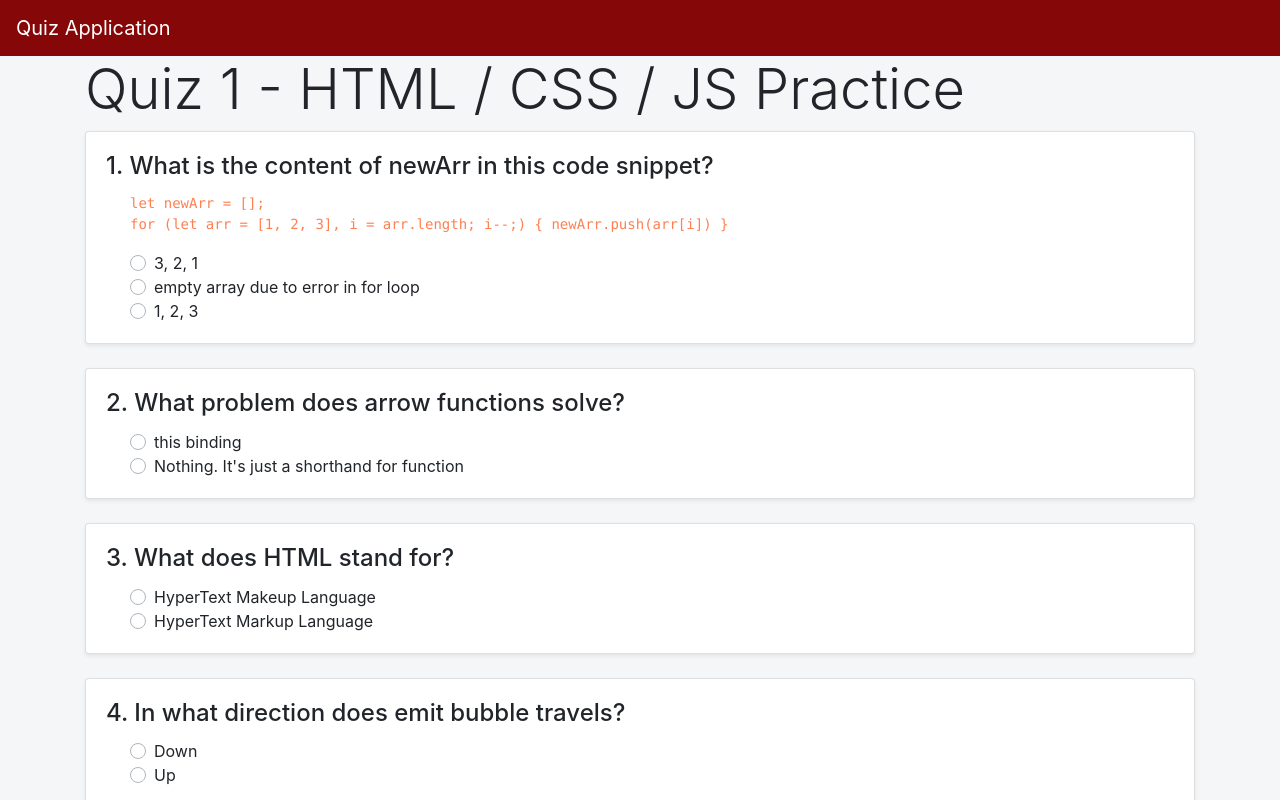
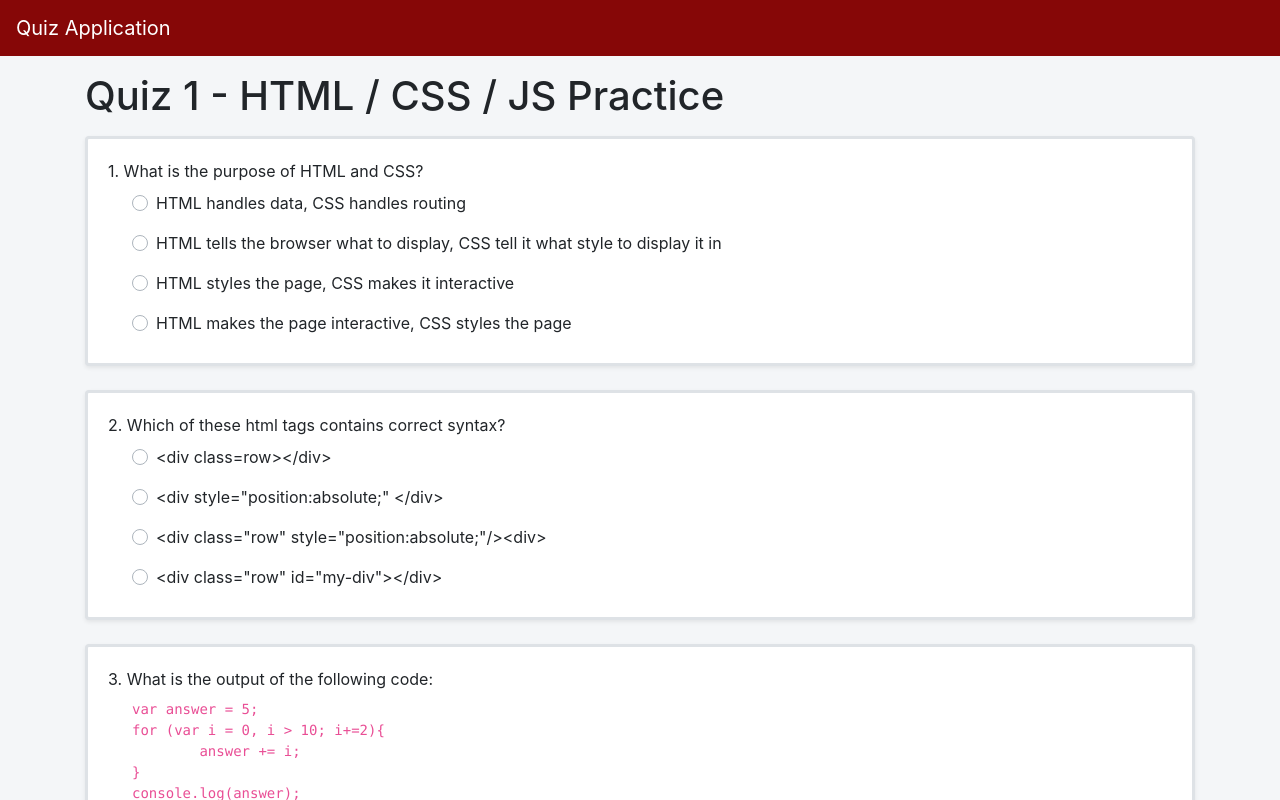
Before and after one commit to estevezluis1/code-quiz-app, a Vue app: page / in a window 1280 px wide. Shown: the top 800 px of the page. Built offline with nearby package versions, Linux system fonts and the light colour scheme.

Commit message:
UI-5: UI improvements. Removed shuffle, and edit questions for UI comparison

```diff
--- a/src/App.vue
+++ b/src/App.vue
@@ -2,7 +2,7 @@
   <div id="app">
     <Nav/>
     <b-container>
-      <h2 class="display-4">Quiz 1 - HTML / CSS / JS Practice</h2>
+      <h1 class="my-3">Quiz 1 - HTML / CSS / JS Practice</h1>
       <QuestionsList />
     </b-container>
   </div>
--- a/src/assets/questions.json
+++ b/src/assets/questions.json
@@ -1,18 +1,14 @@
 [{
-    "question": "What problem does arrow functions solve?",
-    "options": ["this binding", "Nothing. It's just a shorthand for function"],
-    "answer": 0
-}, {
-    "question": "What does HTML stand for?",
-    "options": ["HyperText Makeup Language", "HyperText Markup Language"],
+    "question": "What is the purpose of HTML and CSS?",
+    "options": ["HTML handles data, CSS handles routing", "HTML tells the browser what to display, CSS tell it what style to display it in", "HTML styles the page, CSS makes it interactive", "HTML makes the page interactive, CSS styles the page"],
     "answer": 1
 }, {
-    "question": "In what direction does emit bubble travels?",
-    "options": ["Down", "Up"],
-    "answer": 1
+    "question": "Which of these html tags contains correct syntax?",
+    "options": ["<div class=row></div>", "<div style=\"position:absolute;\" </div>", "<div class=\"row\" style=\"position:absolute;\"/><div>", "<div class=\"row\" id=\"my-div\"></div>"],
+    "answer": 3
 }, {
-    "question": "What is the content of newArr in this code snippet?",
-    "snippet": "let newArr = [];\nfor (let arr = [1, 2, 3], i = arr.length; i--;) { newArr.push(arr[i]) }",
-    "options": ["3, 2, 1", "empty array due to error in for loop", "1, 2, 3"],
+    "question": "What is the output of the following code:",
+    "snippet": "var answer = 5;\nfor (var i = 0, i > 10; i+=2){\n\tanswer += i;\n}\nconsole.log(answer);",
+    "options": ["17", "25", "21", "33"],
     "answer": 0
 }]
--- a/src/components/QuestionItem.vue
+++ b/src/components/QuestionItem.vue
@@ -1,24 +1,31 @@
 <template>
   <b-card
-    class="shadow-sm rounded mb-4"
-    :class="quizHasErrors && selectedAnswer === null ? 'border-warning' : `border-${resultStyle}`"
-    :title="questionTitle">
-    <b-card-text v-if="question.snippet" class="pl-4 mb-0">
+    class="shadow-sm border border-bottom rounded mb-4"
+    :class="quizHasErrors && selectedAnswer === null ? 'border-warning' : `border-${resultStyle}`">
+
+    <span>{{questionTitle}}</span>
+
+    <b-card-text v-if="question.snippet" class="pl-4 mb-0 mt-2">
       <pre><code class="code">{{ question.snippet }}</code></pre>
     </b-card-text>
-    <b-form-group class="pl-4 mb-0">
-      <b-form-radio
+
+    <b-form-group class="pl-2 mb-0">
+      <div
+        class="py-2"
         v-for="(option, index) in question.options"
         :key="index"
+        :class="{ 'border-answer': displayCorrectAnswer(index) }">
+
+        <b-form-radio
         :disabled="quizCompleted"
         v-model="selectedAnswer"
         :name="question.question"
-        :class="{ 'bg-success rounded': displayCorrectAnswer(index) }"
+        class="ml-3"
         :value="index"
-        @change="$emit('question-answer', $event, questionIndex)"
-      >
+        @change="$emit('question-answer', $event, questionIndex)">
         <div :class="{'text-white': displayCorrectAnswer(index) }">{{ option }}</div>
-      </b-form-radio>
+        </b-form-radio>
+      </div>
     </b-form-group>
     <b-row v-show="quizCompleted">
       <b-col>
@@ -73,7 +80,19 @@ export default {
 
 
 <style>
+div.card {
+  border-width: medium !important;
+}
 .code {
-  color:coral;
+  color:#e94e95;
+}
+.border-warning {
+  border-color: #e4e575 !important;
+}
+.border-answer {
+  border: 2px solid #dee2e6 !important; /* border */
+  border-color: #343a40 !important; /* border-dark */
+  background-color: #28a745 !important; /* bg-success */
+  border-radius: .5rem !important; /* rounded */
 }
 </style>
--- a/src/components/QuestionList.vue
+++ b/src/components/QuestionList.vue
@@ -2,12 +2,11 @@
   <div>
     <div v-show="quizCompleted">
       <b-row>
-        <b-col class="text-center">
-          <p class="lead">
-            <u>Results</u>
-          </p>
-          <p class="mb-0">{{ scoreDetails }}</p>
-          <p class="font-weight-bold" :class="percentageClass">{{ scorePercentage }}%</p>
+        <b-col class="h4 text-center">
+          <p><u>Results</u></p>
+          <span class="mb-0">{{ scoreDetails }}</span>
+          <br />
+          <span class="font-weight-bold" :class="percentageClass">{{ scorePercentage }}%</span>
         </b-col>
       </b-row>
     </div>
@@ -24,10 +23,8 @@
 
     <b-row>
       <b-col class="text-center">
-        <b-button @click="submitQuiz" variant="success">Submit</b-button>
-        <p
-          class="text-danger"
-        >Answer all questions before submitting. Unanswered questions are displayed in yellow.</p>
+        <b-button class="border border-dark" @click="submitQuiz" variant="success">Submit</b-button>
+        <p class="text-danger mt-3">Answer all questions before submitting. Unanswered questions are displayed in yellow.</p>
       </b-col>
     </b-row>
   </div>
@@ -39,17 +36,6 @@ import QuestionItem from "./QuestionItem"
 
 const submittedAnswers = Array(questions.length).fill(null)
 
-const shuffleArray = array => {
-  for (let i = array.length; i--; ) {
-    const j = Math.floor(Math.random() * i)
-    const temp = array[i]
-    array[i] = array[j]
-    array[j] = temp
-  }
-
-  return array;
-};
-
 export default {
   name: 'QuestionList',
   props: {},
@@ -59,7 +45,7 @@ export default {
   created() {},
   data: () => {
     return {
-      questions: shuffleArray(questions),
+      questions,
       submittedAnswers,
       quizHasErrors: false,
       quizCompleted: false
@@ -72,7 +58,7 @@ export default {
       }).length
     },
     scoreDetails() {
-      return `You got ${this.correctAnswers} of ${questions.length} correct`
+      return `You got ${this.correctAnswers} of ${questions.length} questions correct`
     },
     scorePercentage() {
       return Math.floor((this.correctAnswers / questions.length) * 100)
```
